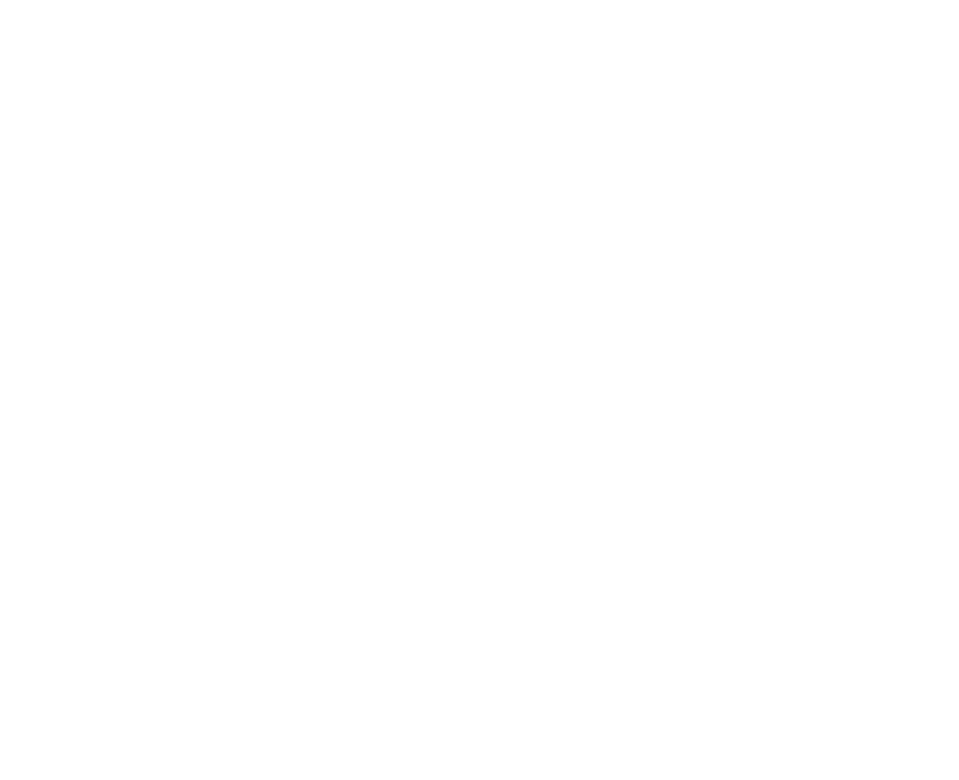
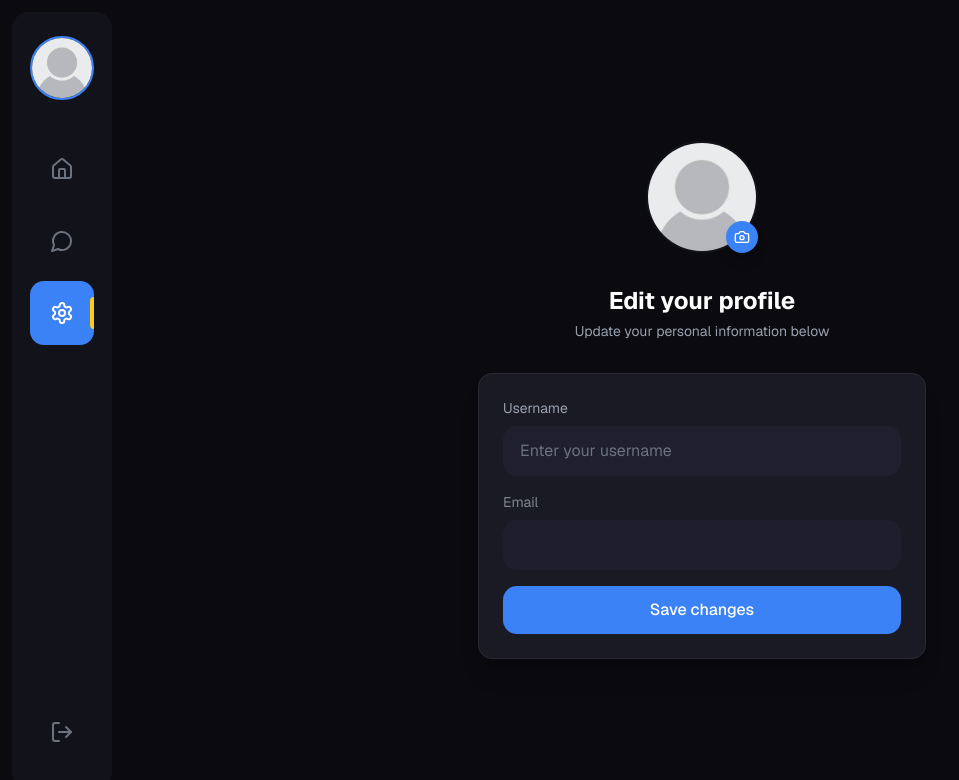
Before and after one commit to mvntech/mingle-mesh-chat-app, a React (Vite) app in the folder client/: page /settings in a window 1280 px wide. Before the commit this address had no page. Shown: the top 780 px of the page, without its empty margins (0-959 px from the left). Built offline with nearby package versions, Linux system fonts and the light colour scheme; no server answers; sample sign-in values are in the browser's storage.

Commit message:
implemented updating user profile functionality

```diff
--- a/client/src/App.tsx
+++ b/client/src/App.tsx
@@ -2,6 +2,7 @@
 import { MingleMeshAppWrapper as MingleMeshChat } from "./pages/MingleMeshChat";
 import { SignUpPage } from "./pages/SignUpPage";
 import { LoginPage } from "./pages/LoginPage";
+import { ProfilePage } from "./pages/ProfilePage";
 import ProtectedRoute from "./lib/protected-route";
 import { Toaster } from "react-hot-toast";
 
@@ -15,6 +16,14 @@
                         element={
                             <ProtectedRoute>
                                 <MingleMeshChat />
+                            </ProtectedRoute>
+                        }
+                    />
+                    <Route
+                        path="/settings"
+                        element={
+                            <ProtectedRoute>
+                                <ProfilePage />
                             </ProtectedRoute>
                         }
                     />
--- /dev/null
+++ b/client/src/mutations/updateProfile.ts
@@ -0,0 +1,13 @@
+import { gql } from "@apollo/client";
+
+export const UPDATE_PROFILE = gql`
+  mutation UpdateProfile($username: String, $avatar: String) {
+    updateProfile(username: $username, avatar: $avatar) {
+      id
+      username
+      avatar
+      email
+      updatedAt
+    }
+  }
+`;
--- /dev/null
+++ b/client/src/pages/ProfilePage.tsx
@@ -0,0 +1,180 @@
+import { useState, useEffect } from "react";
+import { useQuery, useMutation, useApolloClient } from "@apollo/client/react";
+import { useNavigate } from "react-router-dom";
+import toast from "react-hot-toast";
+import { Sidebar } from "./components/Sidebar";
+import { uploadToCloudinary } from "../lib/cloudinary";
+import { cn } from "../lib/utils";
+import { Camera, Loader2 } from "lucide-react";
+import type { GetMeData } from "../types/user";
+import { UPDATE_PROFILE } from "../mutations/updateProfile";
+import { GET_ME } from "../queries/getMe";
+
+export function ProfilePage() {
+    const client = useApolloClient();
+    const navigate = useNavigate();
+    const { data: userData, loading: userLoading } = useQuery<GetMeData>(GET_ME);
+    const [updateProfile] = useMutation(UPDATE_PROFILE);
+    const [username, setUsername] = useState("");
+    const [avatar, setAvatar] = useState("");
+    const [isUploading, setIsUploading] = useState(false);
+    const [isSaving, setIsSaving] = useState(false);
+
+    useEffect(() => {
+        if (userData?.me) {
+            setUsername(userData.me.username || "");
+            setAvatar(userData.me.avatar || "");
+        }
+    }, [userData]);
+
+    const user = userData?.me;
+
+    const handleAvatarChange = async (e: React.ChangeEvent<HTMLInputElement>) => {
+        const file = e.target.files?.[0];
+        if (!file) return;
+        try {
+            setIsUploading(true);
+            const result = await uploadToCloudinary(file, client);
+            setAvatar(result.secure_url);
+            toast.success("Avatar uploaded successfully!");
+        } catch {
+            toast.error("Avatar upload failed. Please try again.");
+        } finally {
+            setIsUploading(false);
+        }
+    };
+
+    const handleSave = async (e: React.FormEvent) => {
+        e.preventDefault();
+        if (!username.trim()) {
+            toast.error("Username cannot be empty");
+            return;
+        }
+        try {
+            setIsSaving(true);
+            await updateProfile({
+                variables: {
+                    username: username.toLowerCase().trim(),
+                    avatar,
+                },
+                onCompleted: () =>
+                    toast.success("Profile updated successfully!"),
+                onError: (error) =>
+                    toast.error(error.message || "Failed to update profile"),
+            });
+        } finally {
+            setIsSaving(false);
+        }
+    };
+
+    if (userLoading) {
+        return (
+            <div className="flex h-screen bg-[#0a0a0f] items-center justify-center">
+                <Loader2 className="w-10 h-10 text-[#3b82f6] animate-spin" />
+            </div>
+        );
+    }
+
+    return (
+        <div className="flex h-screen bg-[#0a0a0f] overflow-hidden">
+            <Sidebar
+                activeNav="settings"
+                onNavChange={(id) => id !== "settings" && navigate("/")}
+                user={user}
+            />
+
+            <div className="flex-1 overflow-y-auto flex items-center justify-center p-4 py-8">
+                <div className="w-full max-w-md space-y-8">
+                    <div className="flex justify-center">
+                        <div className="relative">
+                            <div className="w-28 h-28 rounded-full overflow-hidden border-2 border-[#12121a] bg-[#111116]">
+                                <img
+                                    src={avatar || "/dummy-user.jpeg"}
+                                    alt="Profile"
+                                    className="w-full h-full object-cover"
+                                />
+                                {isUploading && (
+                                    <div className="absolute inset-0 bg-black/60 flex items-center justify-center">
+                                        <Loader2 className="w-6 h-6 text-white animate-spin" />
+                                    </div>
+                                )}
+                            </div>
+                            <label className="absolute bottom-0 right-0 p-2 bg-[#3b82f6] hover:bg-[#2563eb] text-white rounded-full cursor-pointer shadow-lg transition">
+                                <Camera className="w-4 h-4" />
+                                <input
+                                    type="file"
+                                    accept="image/*"
+                                    onChange={handleAvatarChange}
+                                    disabled={isUploading}
+                                    className="hidden"
+                                />
+                            </label>
+                        </div>
+                    </div>
+
+                        <div className="text-center space-y-1">
+                        <h1 className="text-xl md:text-2xl font-bold text-white">
+                            Edit your profile
+                        </h1>
+                        <p className="text-gray-400 text-sm mt-1">
+                            Update your personal information below
+                        </p>
+                    </div>
+
+                    <div className="bg-[#1A1A24] rounded-xl p-6 shadow-xl border border-[#2a2a35]">
+                        <form onSubmit={handleSave} className="space-y-4">
+
+                            <div className="space-y-2">
+                                <label className="block text-sm text-gray-400 mb-2">
+                                    Username
+                                </label>
+                                <input
+                                    type="text"
+                                    value={username}
+                                    onChange={(e) => setUsername(e.target.value)}
+                                    placeholder="Enter your username"
+                                    className="w-full bg-[#1f1f2e] text-white placeholder-[#6b7280] px-4 py-3 rounded-xl focus:outline-none focus:ring-2 focus:ring-[#3b82f6] border border-transparent focus:border-transparent transition-all"
+                                    required
+                                />
+                            </div>
+                            <div className="space-y-2 opacity-80">
+                                <label className="block text-sm text-gray-400 mb-2">
+                                    Email
+                                </label>
+                                <input
+                                    type="email"
+                                    value={user?.email}
+                                    disabled
+                                    className="w-full bg-[#1f1f2e] text-gray-400 placeholder-[#6b7280] px-4 py-3 rounded-xl focus:outline-none focus:ring-2 focus:ring-[#3b82f6] border border-transparent focus:border-transparent transition-all cursor-not-allowed"
+                                />
+                            </div>
+                            <button
+                                type="submit"
+                                disabled={
+                                    isSaving ||
+                                    isUploading ||
+                                    (username === user?.username && avatar === user?.avatar)
+                                }
+                                className={cn(
+                                    "w-full mt-2 py-3 rounded-xl font-medium text-white transition-colors",
+                                    "flex items-center justify-center gap-2",
+                                    "bg-[#3b82f6] hover:bg-[#2563eb]",
+                                    "disabled:bg-[#3b82f6]/80 disabled:cursor-not-allowed"
+                                )}
+                            >
+                                {isSaving ? (
+                                    <>
+                                        <Loader2 className="w-5 h-5 animate-spin" />
+                                        Saving changes...
+                                    </>
+                                ) : (
+                                    "Save changes"
+                                )}
+                            </button>
+                        </form>
+                    </div>
+                </div>
+            </div>
+        </div>
+    );
+}
--- a/client/src/pages/components/Sidebar.tsx
+++ b/client/src/pages/components/Sidebar.tsx
@@ -1,20 +1,29 @@
+import { useNavigate } from "react-router-dom";
 import { Home, MessageCircle, Settings, LogOut } from "lucide-react";
 import { cn } from "../../lib/utils.ts";
 import useLogout from "../../lib/logout";
 import type { SidebarProps } from "../../types/sidebar"
 
 const navItems = [
-    { id: "home", icon: Home },
-    { id: "chat", icon: MessageCircle },
-    { id: "settings", icon: Settings },
+    { id: "home", icon: Home, path: "/" },
+    { id: "chat", icon: MessageCircle, path: "/" },
+    { id: "settings", icon: Settings, path: "/settings" },
 ];
 
 export function Sidebar({ activeNav, onNavChange, user }: SidebarProps) {
     const logout = useLogout();
+    const navigate = useNavigate();
+
     return (
         <div className="w-[100px] bg-[#12121a] flex flex-col items-center py-6 rounded-2xl m-3">
             <div className="mb-8">
-                <div className="w-16 h-16 rounded-full overflow-hidden border-2 border-[#3b82f6]">
+                <button
+                    onClick={() => {
+                        onNavChange("settings");
+                        navigate("/settings");
+                    }}
+                    className="w-16 h-16 rounded-full overflow-hidden border-2 border-[#3b82f6]"
+                >
                     {user?.avatar ? (
                         <img
                             src={user.avatar}
@@ -32,12 +41,7 @@
                             className="w-full h-full object-cover"
                         />
                     )}
-                    <img
-                        src="/dummy-user.jpeg"
-                        alt="Profile"
-                        className="w-full h-full object-cover"
-                    />
-                </div>
+                </button>
             </div>
 
             <nav className="flex-1 flex flex-col items-center gap-2">
@@ -47,7 +51,10 @@
                     return (
                         <button
                             key={item.id}
-                            onClick={() => onNavChange(item.id)}
+                            onClick={() => {
+                                onNavChange(item.id);
+                                navigate(item.path);
+                            }}
                             className={cn(
                                 "relative w-16 h-16 flex items-center justify-center rounded-xl transition-all duration-200",
                                 isActive
```
Also changed, not shown: 1 other file (tests, documents, lock files or other folders).
